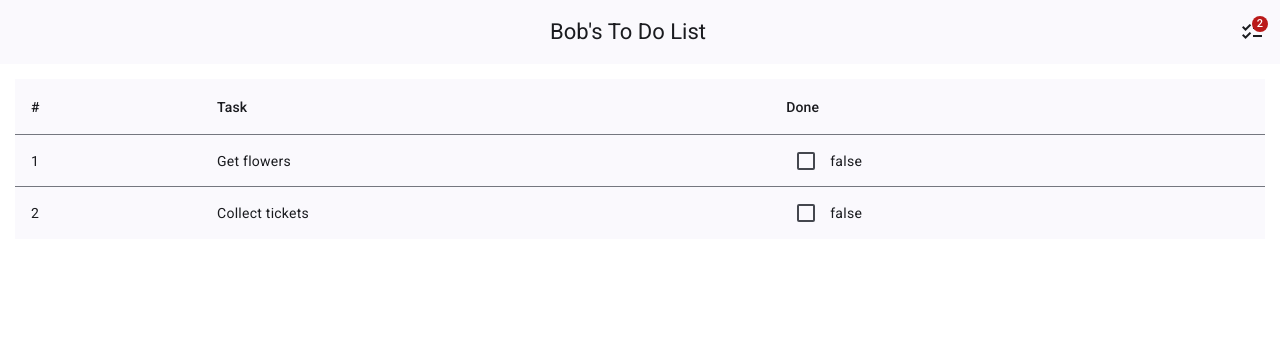
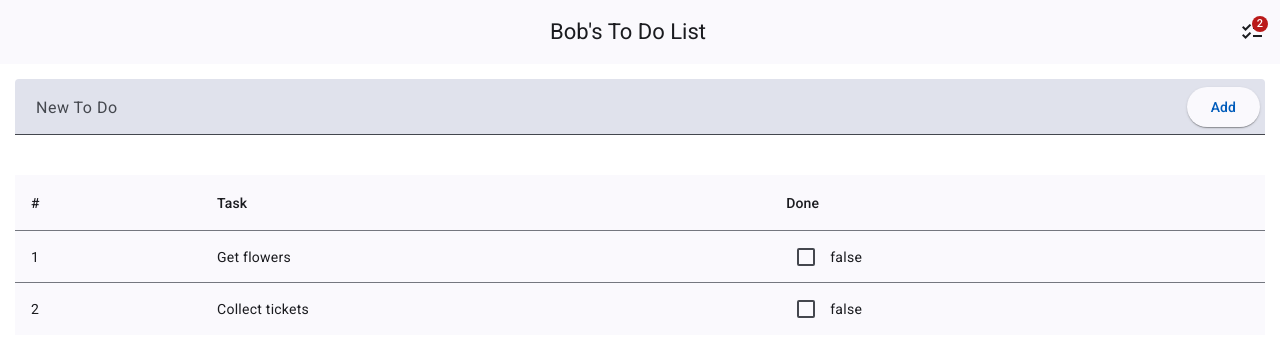
Before and after one commit to farooq-teqniqly/angular-starter-template, an Angular app in the folder fe/: page / in a window 1280 px wide. Shown: the top 356 px of the page. Built offline with nearby package versions, Linux system fonts and the light colour scheme.

Commit message:
feat: Add input field and button to create new to-do items.

```diff
--- a/fe/src/app/app.component.css
+++ b/fe/src/app/app.component.css
@@ -7,3 +7,10 @@
 .fullWidth {
   width: 100%;
 }
+
+.inputContainer {
+  margin: 15px 15px 5px;
+}
+.addButton {
+  margin: 5px;
+}
--- a/fe/src/app/app.component.html
+++ b/fe/src/app/app.component.html
@@ -6,6 +6,17 @@
     checklist
   </mat-icon>
 </mat-toolbar>
+<div class="inputContainer">
+  <mat-form-field class="fullWidth">
+    <mat-label style="padding-left: 5px;">New To Do</mat-label>
+    <input matInput placeholder="Enter to-do description" #todoText>
+    <button matSuffix mat-raised-button color="accent"
+            class="addButton"
+            (click)="addItem(todoText.value); todoText.value = ''">
+      Add
+    </button>
+  </mat-form-field>
+</div>
 <div class="tableContainer">
   <table mat-table [dataSource]="items" class="mat-elevation-z3 fullWidth">
     <ng-container matColumnDef="id">
--- a/fe/src/app/app.component.ts
+++ b/fe/src/app/app.component.ts
@@ -20,6 +20,11 @@ import {
 } from "@angular/material/table";
 import { MatCheckbox } from "@angular/material/checkbox";
 import { FormsModule } from "@angular/forms";
+import { MatFormField } from "@angular/material/form-field";
+import { MatInput } from "@angular/material/input";
+import { MatButton } from "@angular/material/button";
+import { MatFormFieldModule } from "@angular/material/form-field";
+import { MatInputModule } from "@angular/material/input";
 
 @Component({
   selector: "app-root",
@@ -39,6 +44,11 @@ import { FormsModule } from "@angular/forms";
     MatRowDef,
     MatCheckbox,
     FormsModule,
+    MatFormField,
+    MatInput,
+    MatButton,
+    MatFormFieldModule,
+    MatInputModule,
   ],
   templateUrl: "./app.component.html",
   styleUrl: "./app.component.css",
@@ -61,4 +71,8 @@ export class AppComponent {
   get items(): readonly TodoItem[] {
     return this.list.items.filter((item) => !item.complete);
   }
+
+  addItem(task: string) {
+    this.list.addItem(task);
+  }
 }
```
